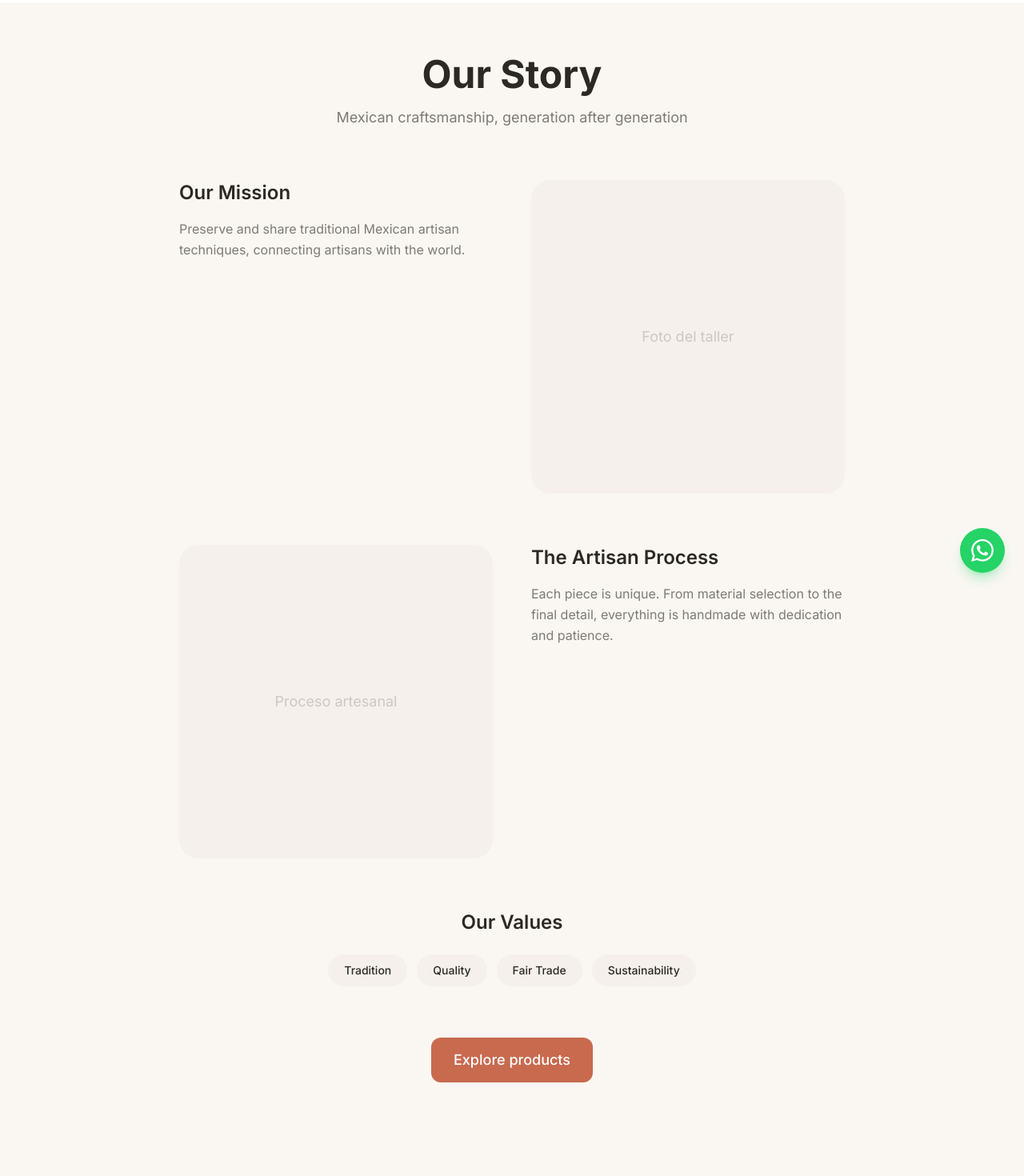
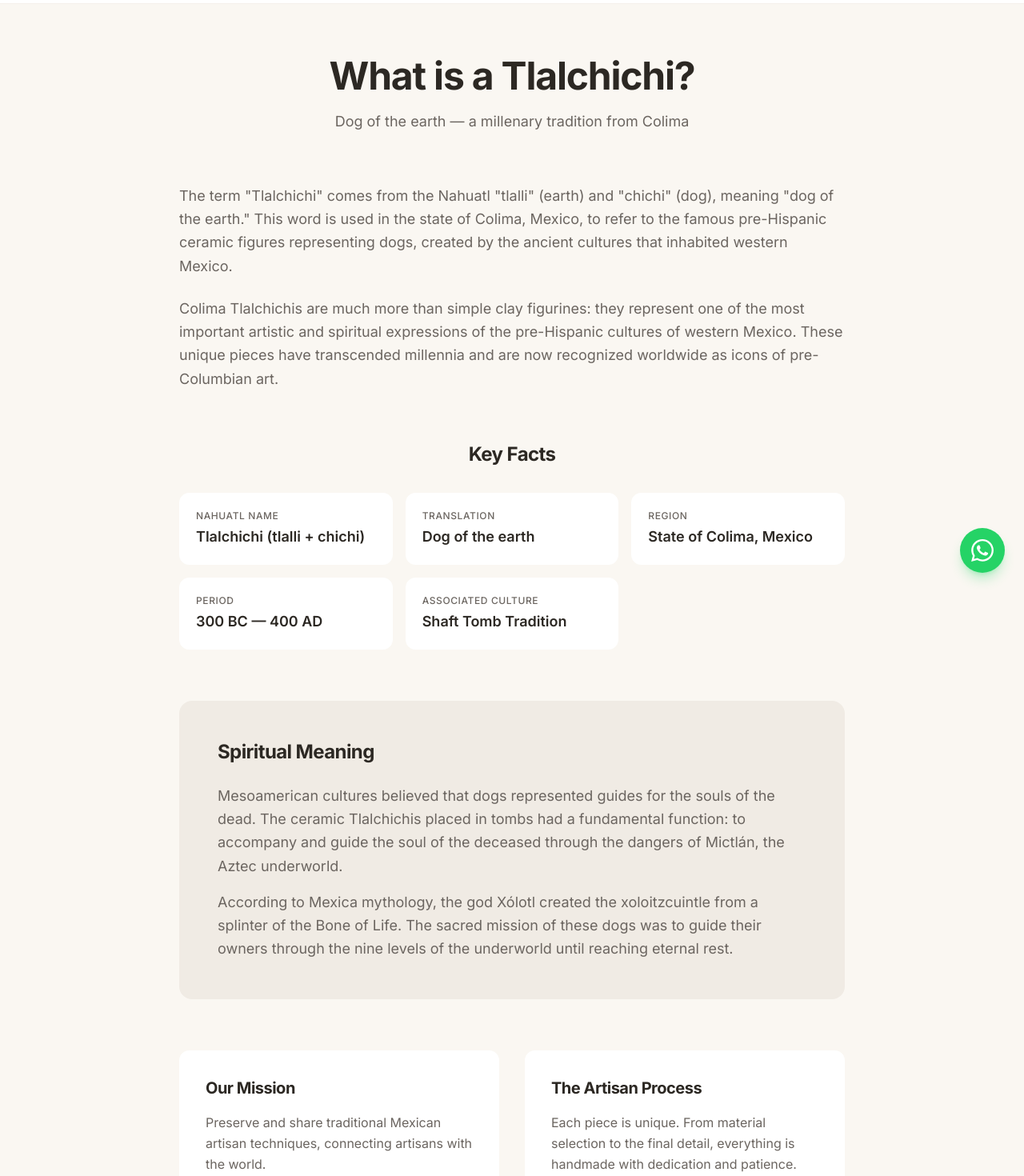
Before and after one commit to ruffol/tlalchichi-store, a Next.js app: page /en/nosotros in a window 1280 px wide. Shown: the part 60-1530 px from the top of the page at 80% size. Built offline with nearby package versions, Linux system fonts and the light colour scheme; no server answers.

Commit message:
Add Tlalchichi history page with key facts, spiritual meaning, and updated copy

```diff
--- a/messages/en.json
+++ b/messages/en.json
@@ -8,11 +8,11 @@
   },
   "HomePage": {
     "titulo": "Tlalchichi Store",
-    "subtitulo": "Handmade with love and tradition",
+    "subtitulo": "Handmade Tlalchichi figurines — crafted with love and tradition",
     "cta": "View products",
     "destacados": "Featured Products",
     "historia_titulo": "Our Story",
-    "historia_texto": "Each piece tells a story of generations of Mexican artisans who have preserved ancestral techniques."
+    "historia_texto": "Tlalchichis are pre-Hispanic ceramic figures from Colima, Mexico. Each piece tells a story of generations of artisans preserving this millenary tradition."
   },
   "ProductGrid": {
     "titulo": "Our Products",
@@ -103,8 +103,24 @@
     "cargando": "Loading..."
   },
   "About": {
-    "titulo": "Our Story",
-    "subtitulo": "Mexican craftsmanship, generation after generation",
+    "titulo": "What is a Tlalchichi?",
+    "subtitulo": "Dog of the earth — a millenary tradition from Colima",
+    "intro": "The term \"Tlalchichi\" comes from the Nahuatl \"tlalli\" (earth) and \"chichi\" (dog), meaning \"dog of the earth.\" This word is used in the state of Colima, Mexico, to refer to the famous pre-Hispanic ceramic figures representing dogs, created by the ancient cultures that inhabited western Mexico.",
+    "intro_2": "Colima Tlalchichis are much more than simple clay figurines: they represent one of the most important artistic and spiritual expressions of the pre-Hispanic cultures of western Mexico. These unique pieces have transcended millennia and are now recognized worldwide as icons of pre-Columbian art.",
+    "datos_titulo": "Key Facts",
+    "dato_nombre": "Nahuatl name",
+    "dato_nombre_valor": "Tlalchichi (tlalli + chichi)",
+    "dato_traduccion": "Translation",
+    "dato_traduccion_valor": "Dog of the earth",
+    "dato_region": "Region",
+    "dato_region_valor": "State of Colima, Mexico",
+    "dato_periodo": "Period",
+    "dato_periodo_valor": "300 BC — 400 AD",
+    "dato_cultura": "Associated culture",
+    "dato_cultura_valor": "Shaft Tomb Tradition",
+    "espiritual_titulo": "Spiritual Meaning",
+    "espiritual_texto": "Mesoamerican cultures believed that dogs represented guides for the souls of the dead. The ceramic Tlalchichis placed in tombs had a fundamental function: to accompany and guide the soul of the deceased through the dangers of Mictlán, the Aztec underworld.",
+    "espiritual_texto_2": "According to Mexica mythology, the god Xólotl created the xoloitzcuintle from a splinter of the Bone of Life. The sacred mission of these dogs was to guide their owners through the nine levels of the underworld until reaching eternal rest.",
     "mision_titulo": "Our Mission",
     "mision_texto": "Preserve and share traditional Mexican artisan techniques, connecting artisans with the world.",
     "proceso_titulo": "The Artisan Process",
--- a/messages/es.json
+++ b/messages/es.json
@@ -8,11 +8,11 @@
   },
   "HomePage": {
     "titulo": "Tlalchichi Store",
-    "subtitulo": "Hechas a mano con amor y tradición",
+    "subtitulo": "Figuras artesanales Tlalchichi — hechas a mano con amor y tradición",
     "cta": "Ver productos",
     "destacados": "Productos Destacados",
     "historia_titulo": "Nuestra Historia",
-    "historia_texto": "Cada pieza cuenta una historia de generaciones de artesanos mexicanos que han preservado técnicas ancestrales."
+    "historia_texto": "Los Tlalchichis son figuras de cerámica prehispánica de Colima, México. Cada pieza cuenta una historia de generaciones de artesanos que preservan esta tradición milenaria."
   },
   "ProductGrid": {
     "titulo": "Nuestros Productos",
@@ -103,8 +103,24 @@
     "cargando": "Cargando..."
   },
   "About": {
-    "titulo": "Nuestra Historia",
-    "subtitulo": "Artesanía mexicana hecha a mano, generación tras generación",
+    "titulo": "¿Qué es un Tlalchichi?",
+    "subtitulo": "Perro de la tierra — una tradición milenaria de Colima",
+    "intro": "El término \"Tlalchichi\" proviene del náhuatl \"tlalli\" (tierra) y \"chichi\" (perro), que se traduce como \"perro de la tierra\". Esta palabra se utiliza en el estado de Colima, México, para referirse a las famosas figuras de cerámica prehispánica que representan perros, creadas por las antiguas culturas que habitaron el occidente de México.",
+    "intro_2": "Los Tlalchichis colimences son mucho más que simples figurillas de barro: representan una de las expresiones artísticas y espirituales más importantes de las culturas prehispánicas del occidente mexicano. Estas piezas únicas han trascendido milenios y hoy son reconocidas mundialmente como iconos del arte precolombino.",
+    "datos_titulo": "Datos clave",
+    "dato_nombre": "Nombre náhuatl",
+    "dato_nombre_valor": "Tlalchichi (tlalli + chichi)",
+    "dato_traduccion": "Traducción",
+    "dato_traduccion_valor": "Perro de la tierra",
+    "dato_region": "Región",
+    "dato_region_valor": "Estado de Colima, México",
+    "dato_periodo": "Periodo",
+    "dato_periodo_valor": "300 a.C. — 400 d.C.",
+    "dato_cultura": "Cultura asociada",
+    "dato_cultura_valor": "Tradición de las Tumbas de Tiro",
+    "espiritual_titulo": "Significado Espiritual",
+    "espiritual_texto": "En las culturas mesoamericanas se creía que los perros representaban guías del alma de los muertos. Los Tlalchichis de cerámica colocados en las tumbas tenían una función fundamental: acompañar y guiar el alma del difunto a través de los peligros del Mictlán, el inframundo azteca.",
+    "espiritual_texto_2": "Según la mitología mexica, el dios Xólotl creó al xoloitzcuintle a partir de una astilla del Hueso de la Vida. La misión sagrada de estos perros era guiar a sus dueños a través de los nueve niveles del inframundo hasta llegar al descanso eterno.",
     "mision_titulo": "Nuestra Misión",
     "mision_texto": "Preservar y compartir las técnicas artesanales tradicionales mexicanas, conectando a los artesanos con el mundo.",
     "proceso_titulo": "El Proceso Artesanal",
--- a/src/app/[locale]/nosotros/page.tsx
+++ b/src/app/[locale]/nosotros/page.tsx
@@ -18,52 +18,101 @@ export default async function AboutPage({ params }: Props) {
 
   return (
     <div className="max-w-4xl mx-auto px-4 sm:px-6 lg:px-8 py-16">
+      {/* Hero */}
       <div className="text-center mb-16">
-        <h1 className="text-4xl sm:text-5xl font-bold text-negro-suave mb-4">
+        <h1 className="text-4xl sm:text-5xl font-bold text-negro-suave mb-4 tracking-tight leading-[1.1]">
           {t('titulo')}
         </h1>
-        <p className="text-lg text-negro-suave/60 max-w-2xl mx-auto">
+        <p className="text-lg text-muted max-w-2xl mx-auto">
           {t('subtitulo')}
         </p>
       </div>
 
-      <div className="grid grid-cols-1 md:grid-cols-2 gap-12 mb-16">
-        <div>
-          <h2 className="text-2xl font-semibold text-negro-suave mb-4">
+      {/* Intro */}
+      <div className="prose prose-stone mx-auto mb-16 space-y-6">
+        <p className="text-lg text-muted leading-relaxed">
+          {t('intro')}
+        </p>
+        <p className="text-lg text-muted leading-relaxed">
+          {t('intro_2')}
+        </p>
+      </div>
+
+      {/* Key Facts Grid */}
+      <section className="mb-16">
+        <h2 className="text-2xl font-bold text-negro-suave mb-8 text-center tracking-tight">
+          {t('datos_titulo')}
+        </h2>
+        <div className="grid grid-cols-1 sm:grid-cols-2 lg:grid-cols-3 gap-4">
+          {[
+            { label: t('dato_nombre'), value: t('dato_nombre_valor') },
+            { label: t('dato_traduccion'), value: t('dato_traduccion_valor') },
+            { label: t('dato_region'), value: t('dato_region_valor') },
+            { label: t('dato_periodo'), value: t('dato_periodo_valor') },
+            { label: t('dato_cultura'), value: t('dato_cultura_valor') },
+          ].map((dato) => (
+            <div
+              key={dato.label}
+              className="bg-card border border-card rounded-xl p-5"
+            >
+              <p className="text-xs font-medium text-muted uppercase tracking-wider mb-1">
+                {dato.label}
+              </p>
+              <p className="text-lg font-semibold text-negro-suave">
+                {dato.value}
+              </p>
+            </div>
+          ))}
+        </div>
+      </section>
+
+      {/* Spiritual Meaning */}
+      <section className="mb-16 bg-arena-light rounded-2xl p-8 md:p-12">
+        <div className="max-w-3xl mx-auto">
+          <h2 className="text-2xl font-bold text-negro-suave mb-6 tracking-tight">
+            {t('espiritual_titulo')}
+          </h2>
+          <div className="space-y-4">
+            <p className="text-lg text-muted leading-relaxed">
+              {t('espiritual_texto')}
+            </p>
+            <p className="text-lg text-muted leading-relaxed">
+              {t('espiritual_texto_2')}
+            </p>
+          </div>
+        </div>
+      </section>
+
+      {/* Mission + Process */}
+      <div className="grid grid-cols-1 md:grid-cols-2 gap-8 mb-16">
+        <div className="bg-card border border-card rounded-xl p-8">
+          <h2 className="text-xl font-bold text-negro-suave mb-4 tracking-tight">
             {t('mision_titulo')}
           </h2>
-          <p className="text-negro-suave/60 leading-relaxed">
+          <p className="text-muted leading-relaxed">
             {t('mision_texto')}
           </p>
         </div>
-        <div className="bg-arena rounded-3xl aspect-square flex items-center justify-center">
-          <span className="text-negro-suave/20 text-lg">Foto del taller</span>
-        </div>
-      </div>
-
-      <div className="grid grid-cols-1 md:grid-cols-2 gap-12 mb-16">
-        <div className="bg-arena rounded-3xl aspect-square flex items-center justify-center order-2 md:order-1">
-          <span className="text-negro-suave/20 text-lg">Proceso artesanal</span>
-        </div>
-        <div className="order-1 md:order-2">
-          <h2 className="text-2xl font-semibold text-negro-suave mb-4">
+        <div className="bg-card border border-card rounded-xl p-8">
+          <h2 className="text-xl font-bold text-negro-suave mb-4 tracking-tight">
             {t('proceso_titulo')}
           </h2>
-          <p className="text-negro-suave/60 leading-relaxed">
+          <p className="text-muted leading-relaxed">
             {t('proceso_texto')}
           </p>
         </div>
       </div>
 
+      {/* Values */}
       <div className="text-center mb-16">
-        <h2 className="text-2xl font-semibold text-negro-suave mb-6">
+        <h2 className="text-2xl font-bold text-negro-suave mb-6 tracking-tight">
           {t('valores_titulo')}
         </h2>
         <div className="flex flex-wrap justify-center gap-3">
           {(t.raw('valores_lista') as string[]).map((valor: string) => (
             <span
               key={valor}
-              className="px-5 py-2.5 bg-arena rounded-full text-sm font-medium"
+              className="px-5 py-2.5 bg-badge text-muted rounded-full text-sm font-medium"
             >
               {valor}
             </span>
@@ -71,6 +120,7 @@ export default async function AboutPage({ params }: Props) {
         </div>
       </div>
 
+      {/* CTA */}
       <div className="text-center">
         <Link href="/productos">
           <Button size="lg">{t('cta')}</Button>
```
